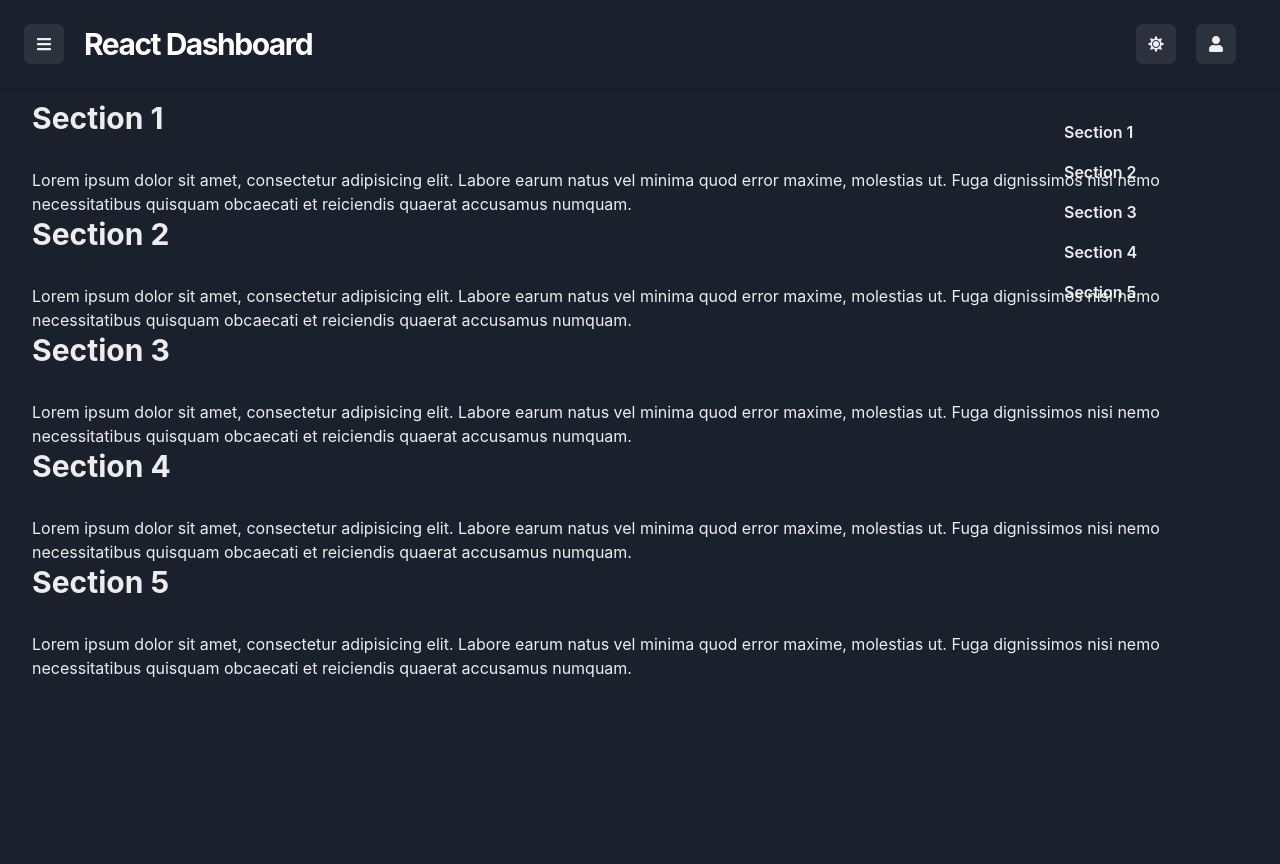
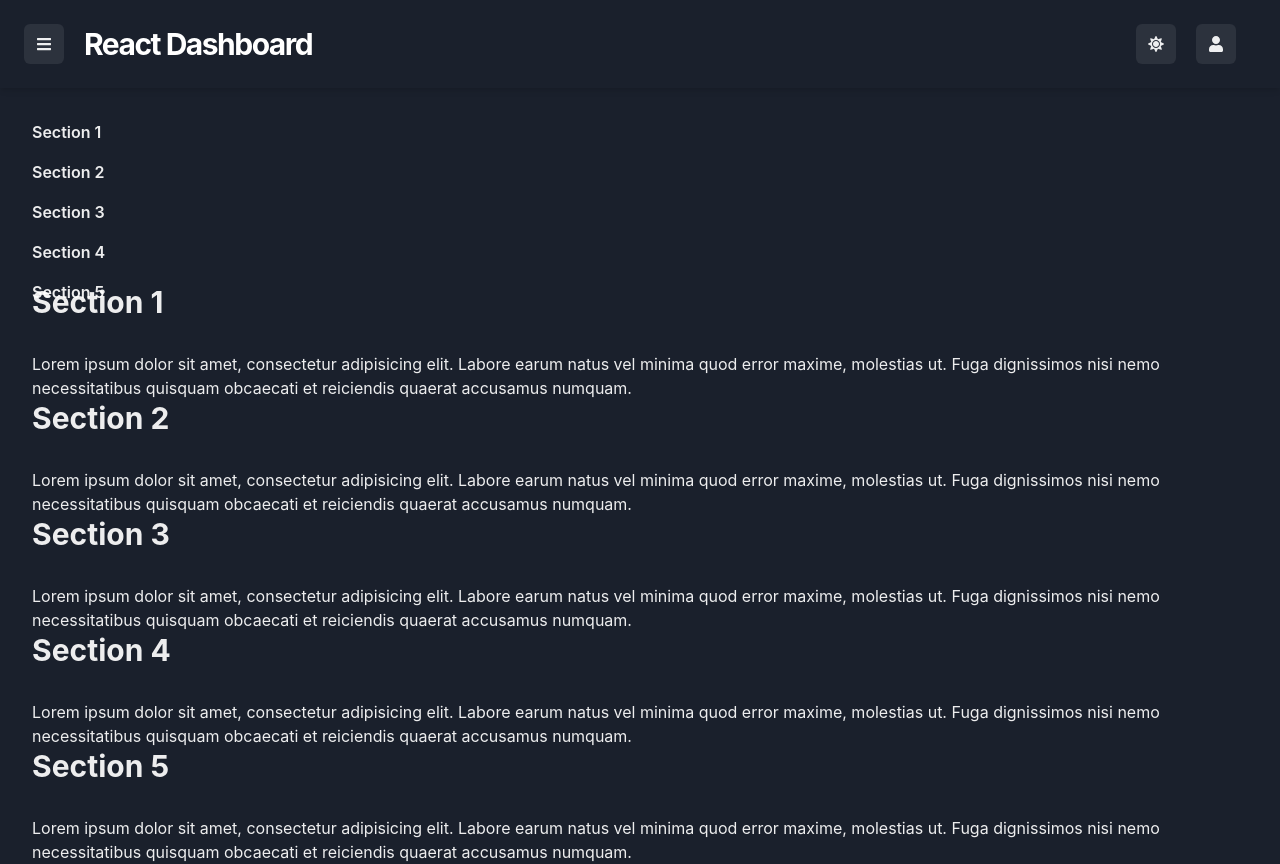
Before and after one commit to GPT-Engineer-App/dashboard-navbar-sidebar, a React (Vite) app: page / in a window 1280 px wide. Before the commit the page ends 800 px from the top, so only its background shows below. Built offline with nearby package versions, Linux system fonts and the light colour scheme.

Commit message:
can you make the srollspy sidebar don't under the detail section?
Updated the position of the scrollspy sidebar from `fixed` to `sticky` to prevent it from underlaying the detail section.

```diff
--- a/src/pages/Index.jsx
+++ b/src/pages/Index.jsx
@@ -60,7 +60,7 @@ const Index = () => {
       </Drawer>
       <Flex direction={{ base: "column", md: "row" }} pt="100px" pl={8} pr={8} alignItems="flex-start">
         <Box flex="1">
-          <Box as="nav" pos="fixed" right="16px" top="120px" w="200px">
+          <Box as="nav" pos="sticky" right="16px" top="120px" w="200px">
             <VStack align="stretch" spacing={4} fontWeight="semibold">
               <Link href="#section1" onClick={onClose}>
                 Section 1
```
